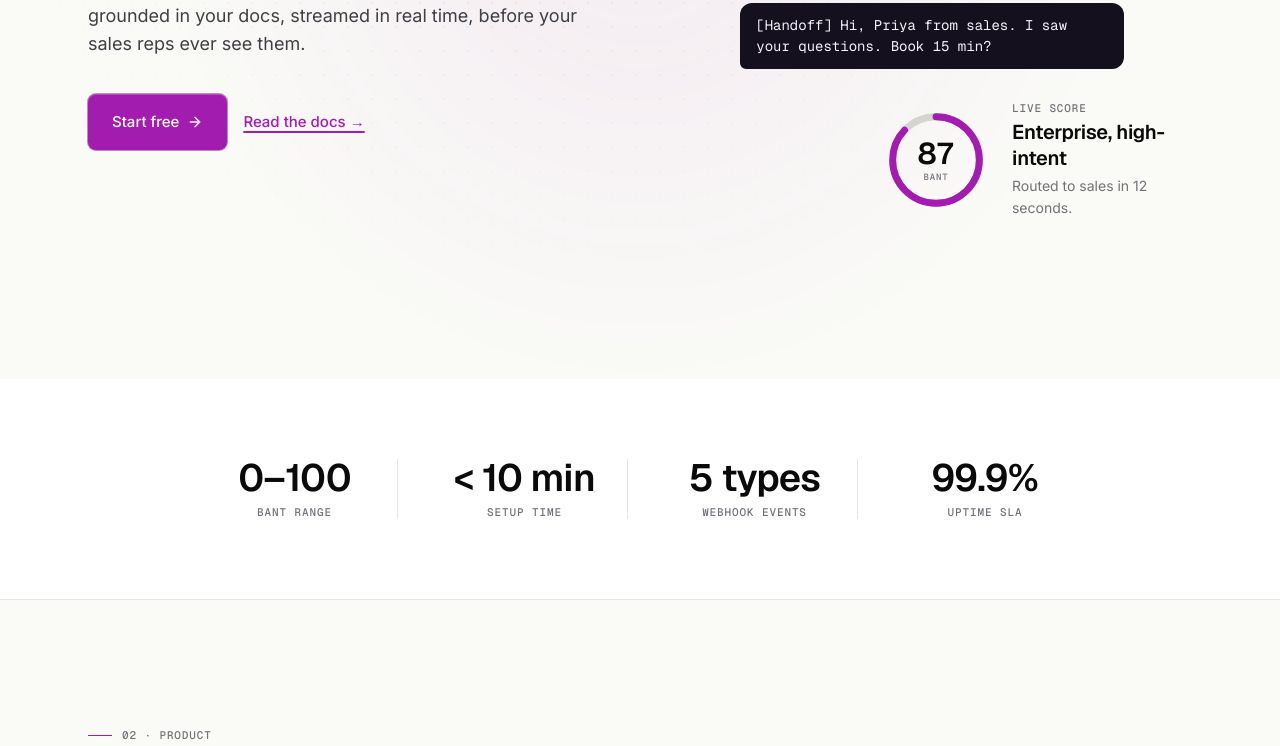
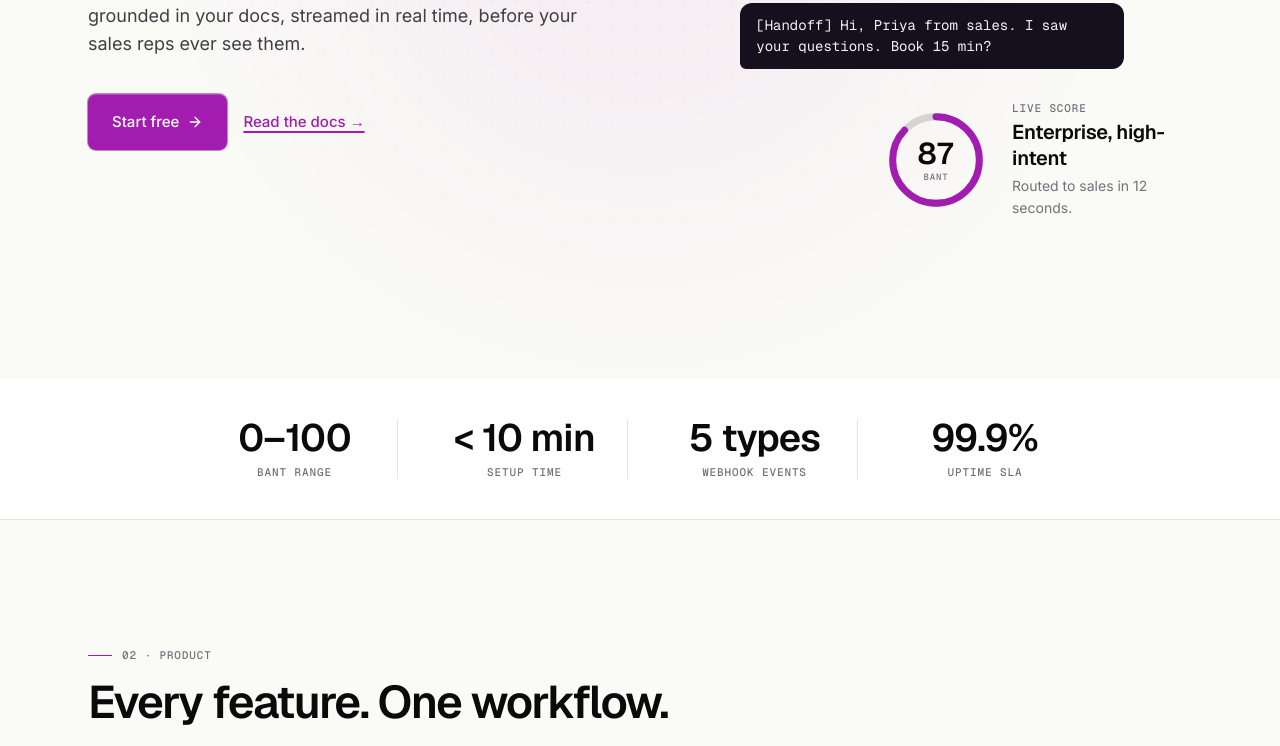
Before and after one commit to digibranders/oyechats-website-v2, a Next.js app: page / in a window 1280 px wide. Shown: the part 481-1227 px from the top of the page. Built offline with nearby package versions, Linux system fonts and the light colour scheme; no server answers.

Commit message:
style: reduce home stats band section height
Tighten the stats band vertical padding from py-16/md:py-20 to
py-8/md:py-10 so the section reads as a compact band.

```diff
--- a/src/app/page.tsx
+++ b/src/app/page.tsx
@@ -89,7 +89,7 @@ export default function Home() {
       </section>
 
       {/* ═══════════════════════ STATS BAND ═══════════════════════ */}
-      <Section tone="canvas" className="py-16 md:py-20">
+      <Section tone="canvas" className="py-8 md:py-10">
         <div className="grid grid-cols-2 md:grid-cols-4 gap-y-10 gap-x-6 max-w-4xl mx-auto text-center md:divide-x divide-line">
           <StatBand k="BANT range" v="0–100" />
           <StatBand k="Setup time" v="< 10 min" />
```
